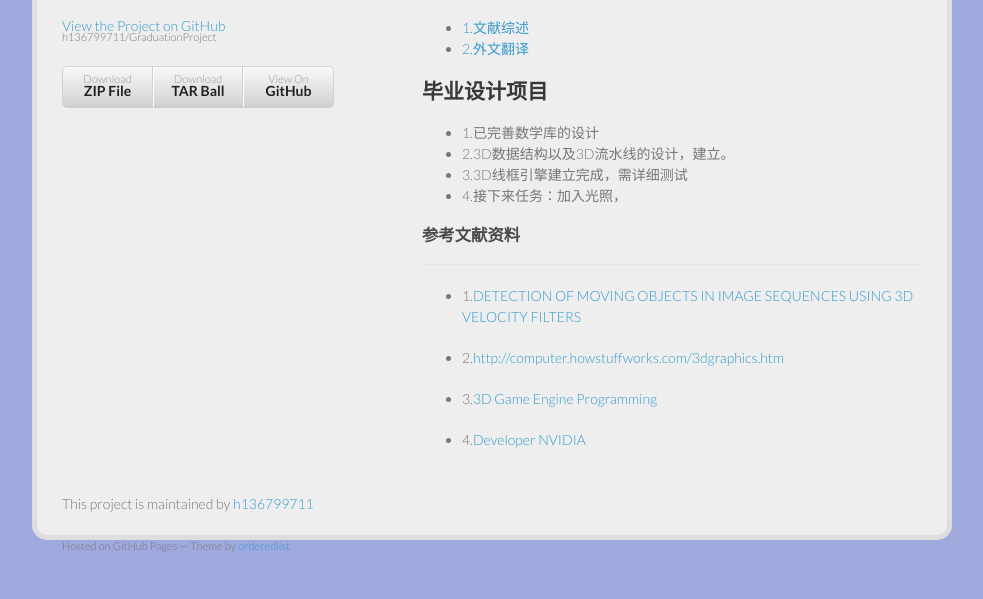
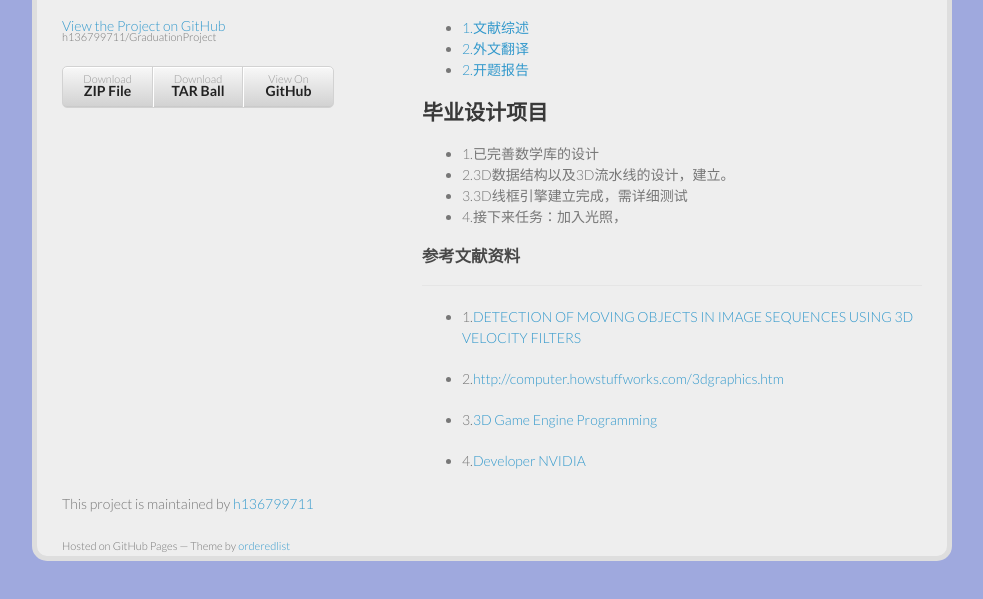
Before and after one commit to h136799711/GraduationProject, a plain HTML site: page index.html in a window 1280 px wide. Shown: the part 155-754 px from the top of the page, without its empty margins (148-1131 px from the left). Drawn offline with Linux system fonts and the light colour scheme.

Commit message:
add report link
Signed-off-by: hbddingding <hebiduhebi@126.com>

```diff
--- a/index.html
+++ b/index.html
@@ -35,7 +35,7 @@
 <h2>文档下载</h2>
 <ul>
 <li><a href="https://github.com/h136799711/GraduationProject/raw/master/doc/%E6%96%87%E7%8C%AE%E7%BF%BB%E8%AF%91.doc" title="文献综述">1.文献综述</a></li>
-<li><a href="https://github.com/h136799711/GraduationProject/raw/master/doc/%E6%96%87%E7%8C%AE%E7%BB%BC%E8%BF%B0.doc" title="外文翻译">2.外文翻译</a></li>
+<li><a href="https://github.com/h136799711/GraduationProject/raw/master/doc/%E6%96%87%E7%8C%AE%E7%BB%BC%E8%BF%B0.doc" title="外文翻译">2.外文翻译</a></li><li><a href="https://github.com/h136799711/GraduationProject/raw/master/doc/开题报告.doc" title="开题报告">2.开题报告</a></li>
 
 </ul>
 
```
